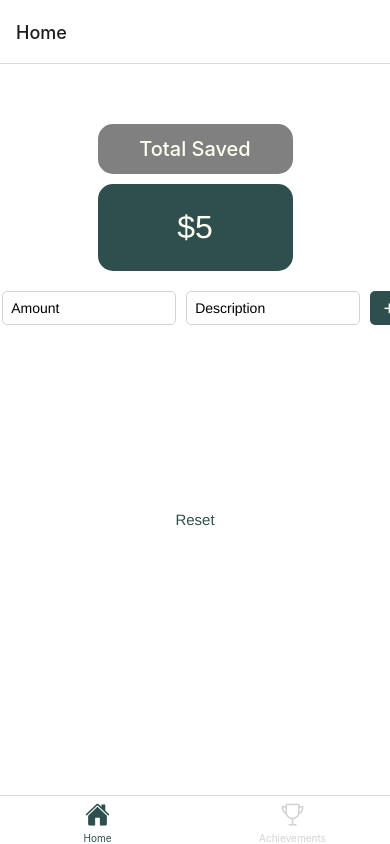
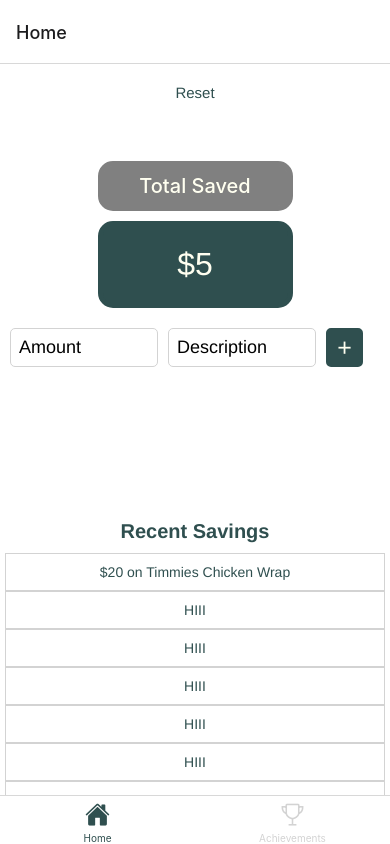
Before and after one commit to judy-n/MoneySaver, a React Native app: screen /Home in a window 390 px wide. Built offline with nearby package versions, Linux system fonts and the light colour scheme.

Commit message:
add recent savings section

```diff
--- a/views/Total.js
+++ b/views/Total.js
@@ -1,5 +1,5 @@
 import { StatusBar } from 'expo-status-bar';
-import { StyleSheet, Text, View, TextInput, Button, Pressable, Keyboard } from 'react-native';
+import { StyleSheet, Text, View, TextInput, Button, Pressable, Keyboard, TouchableWithoutFeedback, ScrollView } from 'react-native';
 import { useState } from 'react'
 
 export default function App() {
@@ -22,7 +22,19 @@ export default function App() {
   }
 
   return (
+      <View style={styles.container}>
+      <TouchableWithoutFeedback onPress={() => Keyboard.dismiss()}>
     <View style={styles.container}>
+      <Pressable style={styles.reset} onPress={() => setTotal(0)}
+                 children={({ pressed }) => (
+                     <Text style={
+                       { color: pressed ? 'lightgray' : 'darkslategray',
+                         fontFamily: "Helvetica",
+                         fontWeight: "400",
+                         fontSize: 15
+                       }}>
+                       Reset
+                     </Text>)}/>
       <View style={styles.totalContainer}>
         <Text style={styles.label}>Total Saved</Text>
         <Text style={styles.total}>${total}</Text>
@@ -41,22 +53,31 @@ export default function App() {
                        { color: pressed ? 'darkslategray' : 'ivory',
                          fontFamily: "Helvetica",
                          fontWeight: "normal",
-                         fontSize: 20
+                         fontSize: 25
                        }}>
                          +
                        </Text>)}/>
       </View>
-      <Pressable style={styles.reset} onPress={() => setTotal(0)}
-                 children={({ pressed }) => (
-                     <Text style={
-                       { color: pressed ? 'lightgray' : 'darkslategray',
-                         fontFamily: "Helvetica",
-                         fontWeight: "400",
-                         fontSize: 15
-                       }}>
-                       Reset
-                     </Text>)}/>
     </View>
+    </TouchableWithoutFeedback>
+        <View style={{flex:1, padding: 5, marginBottom:-100, width: '100%', alignItems: 'center'}}>
+        <Text style={styles.title}>Recent Savings</Text>
+        <ScrollView style={{ width: '100%'}} contentContainerStyle={{paddingBottom: 100}}>
+          <Text style={styles.item}>$20 on Timmies Chicken Wrap</Text>
+          <Text style={styles.item}>HIII</Text>
+          <Text style={styles.item}>HIII</Text>
+          <Text style={styles.item}>HIII</Text>
+          <Text style={styles.item}>HIII</Text>
+          <Text style={styles.item}>HIII</Text>
+          <Text style={styles.item}>HIII</Text>
+          <Text style={styles.item}>$20 on Timmies Chicken Wrap</Text>
+          <Text style={styles.item}>$20 on Timmies Chicken Wrap</Text>
+          <Text style={styles.item}>$20 on Timmies Chicken Wrap</Text>
+          <Text style={styles.item}>$20 on Timmies Chicken Wrap</Text>
+          <Text style={styles.item}>$20 on Timmies Chicken Wrap</Text>
+        </ScrollView>
+        </View>
+      </View>
   );
 }
 
@@ -67,6 +88,7 @@ const styles = StyleSheet.create({
     alignItems: 'center',
     justifyContent: 'flex-start',
     width: '100%',
+    overflow: "scroll",
   },
   text: {
     color: "darkslategray",
@@ -113,7 +135,8 @@ const styles = StyleSheet.create({
   form: {
     display: "flex",
     flexDirection: "row",
-    margin: 10
+    margin: 10,
+    marginBottom: 0
   },
   input: {
     marginRight: 10,
@@ -121,7 +144,9 @@ const styles = StyleSheet.create({
     borderColor: "lightgrey",
     padding: 8,
     borderRadius: 5,
-    fontFamily: "Helvetica"
+    fontFamily: "Helvetica",
+    fontSize: 18,
+    width: '40%'
   },
   button: {
     borderWidth: 3,
@@ -133,6 +158,23 @@ const styles = StyleSheet.create({
     justifyContent: 'center',
   },
   reset:{
-    marginTop: "45%"
-  }
+    marginTop: 20,
+  },
+  title: {
+    color: "darkslategray",
+    fontFamily: "Helvetica",
+    fontWeight: "bold",
+    fontSize: 20,
+    marginTop: 40,
+    marginBottom: 10
+  },
+  item: {
+    color: "darkslategray",
+    fontFamily: "Helvetica",
+    fontWeight: "400",
+    padding: 10,
+    borderWidth:1,
+    borderColor: "lightgray",
+    textAlign: "center"
+  },
 });
```
